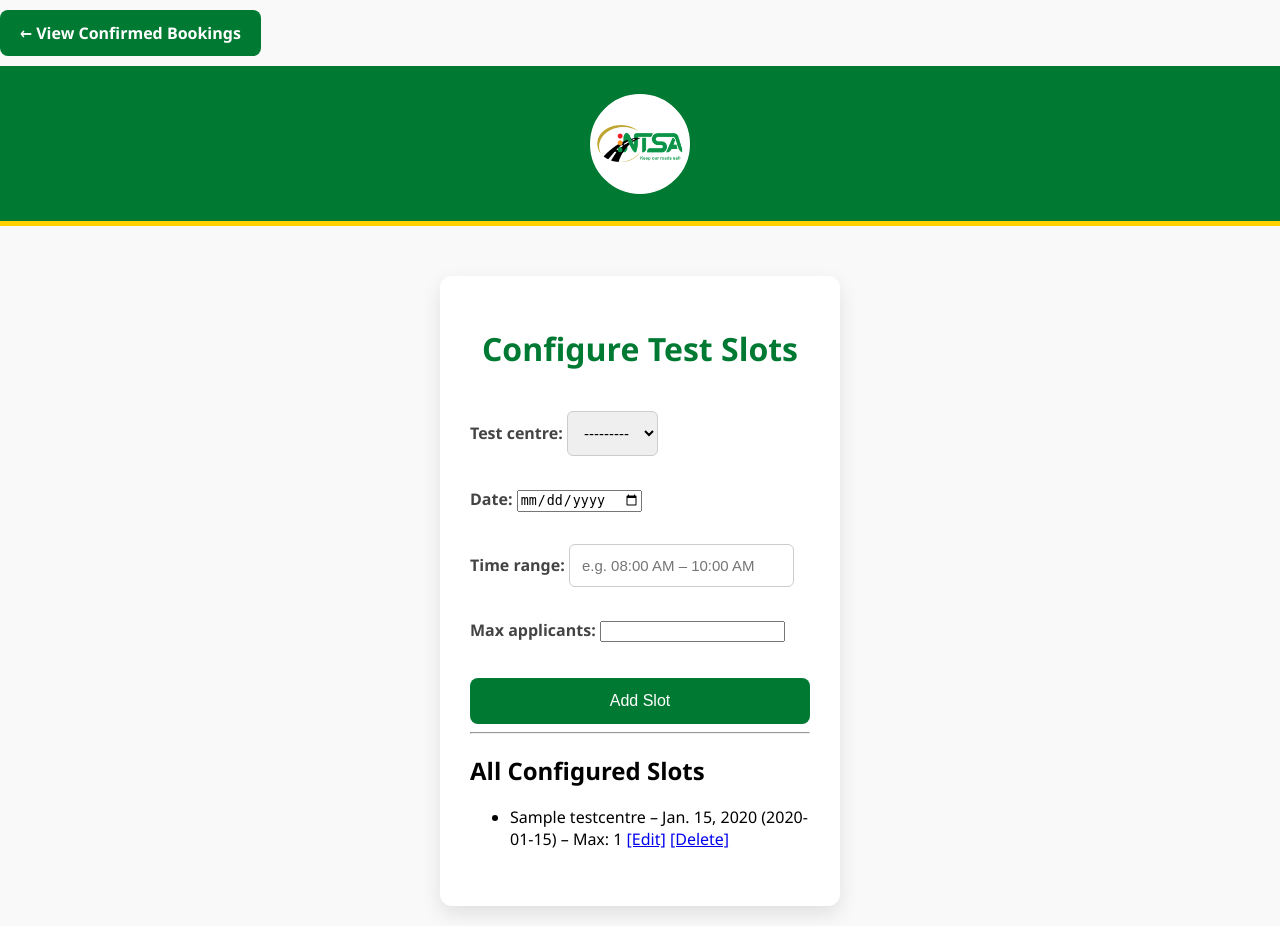
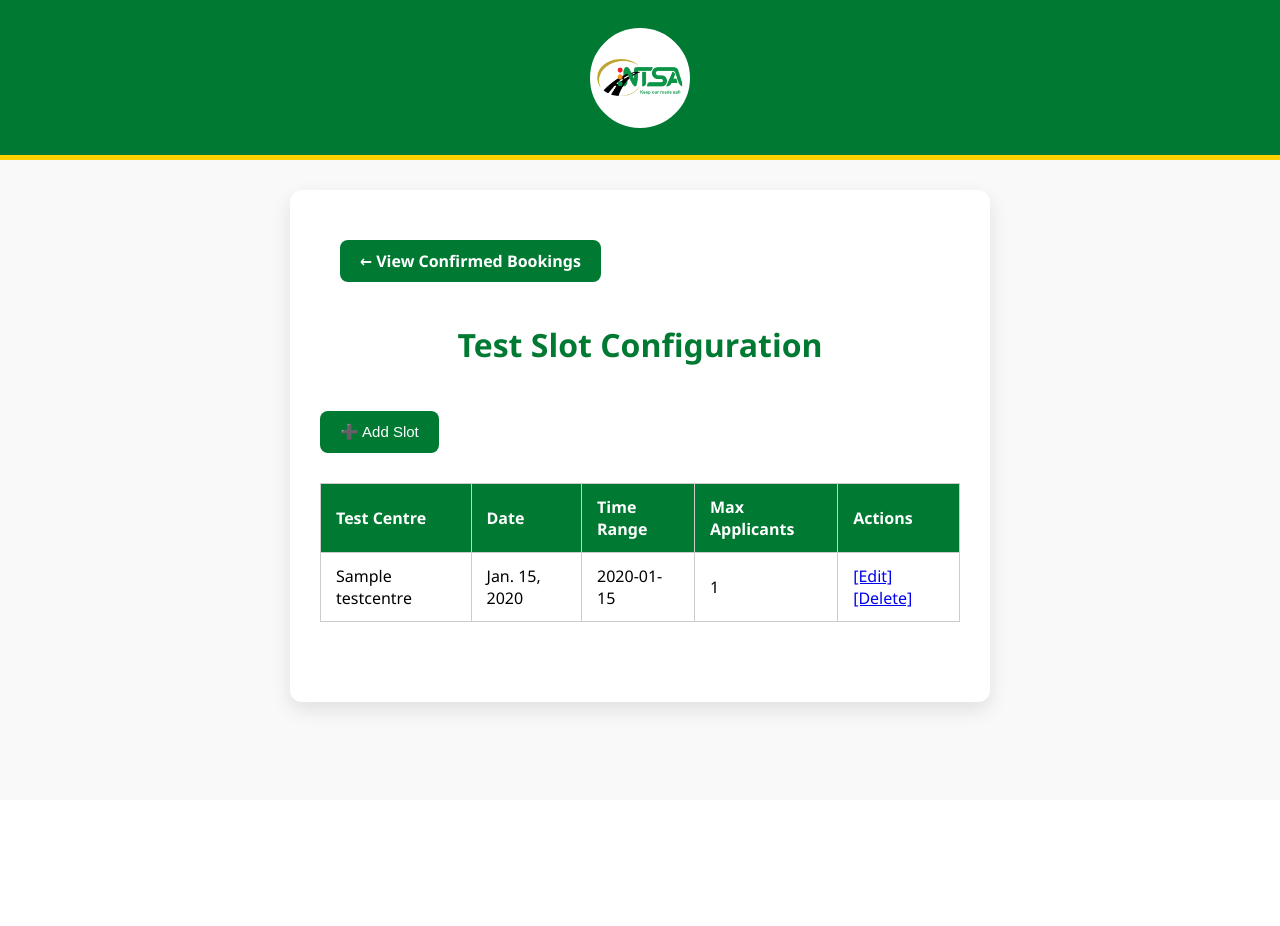
Before and after one commit to JoyMuthoniNjeru/ISproject, a Django app: page /adminpanel/dashboard/ in a window 1280 px wide. After the commit the page ends 716 px from the top, so only its background shows below. Run offline with Django 5.2, Linux system fonts and the light colour scheme; a user stored in the database is signed in; tables that the repository leaves empty hold one stand-in row (values such as "Sample post").

Commit message:
ui changes

```diff
--- a/static/css/login.css
+++ b/static/css/login.css
@@ -118,7 +118,7 @@
 }
 
 .booking-form-container {
-  max-width: 600px;
+  max-width: 700px;
   background: #ffffff;
   margin: 0 auto;
   padding: 30px 30px 40px;
--- a/templates/adminpanel/dashboard.html
+++ b/templates/adminpanel/dashboard.html
@@ -2,40 +2,163 @@
 <!DOCTYPE html>
 <html>
 <head>
-    <a href="{% url 'confirmed_bookings' %}" class="dashboard-button">← View Confirmed Bookings</a>
     <title>Admin Slot Configuration</title>
     <link rel="stylesheet" href="{% static 'css/login.css' %}">
+    <style>
+        .dashboard-button {
+            display: inline-block;
+            margin: 20px;
+            background: #007A33;
+            color: white;
+            padding: 10px 20px;
+            border-radius: 8px;
+            text-decoration: none;
+        }
+
+        .table-container {
+            margin-top: 30px;
+        }
+
+        table {
+            width: 100%;
+            border-collapse: collapse;
+            margin-bottom: 40px;
+        }
+
+        th, td {
+            padding: 12px 15px;
+            border: 1px solid #ccc;
+            text-align: left;
+        }
+
+        th {
+            background-color: #007A33;
+            color: white;
+        }
+
+        .add-slot-btn {
+            background-color: #007A33;
+            color: white;
+            border: none;
+            padding: 12px 20px;
+            border-radius: 8px;
+            font-size: 15px;
+            cursor: pointer;
+        }
+
+        .add-slot-btn:hover {
+            background-color: #005826;
+        }
+
+        /* Modal Styles */
+        .modal {
+            display: none;
+            position: fixed;
+            z-index: 10;
+            left: 0;
+            top: 0;
+            width: 100%;
+            height: 100%;
+            overflow: auto;
+            background-color: rgba(0,0,0,0.4);
+        }
+
+        .modal-content {
+            background-color: #fff;
+            margin: 10% auto;
+            padding: 30px;
+            border: 3px solid #007A33;
+            border-radius: 10px;
+            width: 90%;
+            max-width: 500px;
+        }
+
+        .close {
+            float: right;
+            font-size: 25px;
+            font-weight: bold;
+            color: #333;
+            cursor: pointer;
+        }
+
+        .close:hover {
+            color: red;
+        }
+    </style>
 </head>
 <body>
     <div class="logo-section">
-        <img src="{% static 'img/ntsa-logo.png' %}" alt="NTSA Logo" class="logo-img">
+        <img src="{% static 'img/ntsa-logo.png' %}" class="logo-img" alt="Logo">
     </div>
 
-    <div class="page-wrapper">
-        <div class="login-container">
-            <h1>Configure Test Slots</h1>
+    <div class="booking-form-container">
+        <a href="{% url 'confirmed_bookings' %}" class="dashboard-button">← View Confirmed Bookings</a>
 
-            <form method="post">
-                {% csrf_token %}
-                {{ form.as_p }}
-                <button type="submit">Add Slot</button>
-            </form>
+        <h1>Test Slot Configuration</h1>
 
-            <hr>
-            <h2>All Configured Slots</h2>
-            <ul>
-                {% for slot in slots %}
-                    <li>
-                        {{ slot.test_centre.name }} – {{ slot.date }} ({{ slot.time_range }}) – Max: {{ slot.max_applicants }}
-                        <a href="{% url 'edit_slot' slot.pk %}">[Edit]</a>
-                        <a href="{% url 'delete_slot' slot.pk %}">[Delete]</a>
-                    </li>
+        <button class="add-slot-btn" onclick="openModal()">➕ Add Slot</button>
 
-                {% empty %}
-                    <p>No slots configured yet.</p>
-                {% endfor %}
-            </ul>
+        <div class="table-container">
+            <table>
+                <thead>
+                    <tr>
+                        <th>Test Centre</th>
+                        <th>Date</th>
+                        <th>Time Range</th>
+                        <th>Max Applicants</th>
+                        <th>Actions</th>
+                    </tr>
+                </thead>
+                <tbody>
+                    {% for slot in slots %}
+                        <tr>
+                            <td>{{ slot.test_centre.name }}</td>
+                            <td>{{ slot.date }}</td>
+                            <td>{{ slot.time_range }}</td>
+                            <td>{{ slot.max_applicants }}</td>
+                            <td>
+                                <a href="{% url 'edit_slot' slot.pk %}">[Edit]</a>
+                                <a href="{% url 'delete_slot' slot.pk %}">[Delete]</a>
+                            </td>
+                        </tr>
+                    {% empty %}
+                        <tr>
+                            <td colspan="5">No slots configured yet.</td>
+                        </tr>
+                    {% endfor %}
+                </tbody>
+            </table>
+        </div>
+
+        <!-- Modal for adding slot -->
+        <div id="slotModal" class="modal">
+            <div class="modal-content">
+                <span class="close" onclick="closeModal()">&times;</span>
+                <h2>Add New Slot</h2>
+                <form method="post">
+                    {% csrf_token %}
+                    {{ form.as_p }}
+                    <button type="submit" class="add-slot-btn">Save Slot</button>
+                </form>
+            </div>
         </div>
     </div>
+
+    <script>
+        function openModal() {
+            document.getElementById("slotModal").style.display = "block";
+        }
+
+        function closeModal() {
+            document.getElementById("slotModal").style.display = "none";
+        }
+
+        window.onclick = function(event) {
+            const modal = document.getElementById("slotModal");
+            if (event.target === modal) {
+                closeModal();
+            }
+        }
+    </script>
 </body>
 </html>
--- a/templates/testcentre/edit.html
+++ b/templates/testcentre/edit.html
@@ -22,6 +22,9 @@
                 <label for="id_location">Location</label>
                 {{ form.location }}
 
+                <label for="id_capacity">Capacity</label>
+                {{ form.capacity }}
+
                 <button type="submit">Save Changes</button>
             </form>
 
```
Also changed, not shown: templates/testcentre/manage.html (+111 -17 lines).
